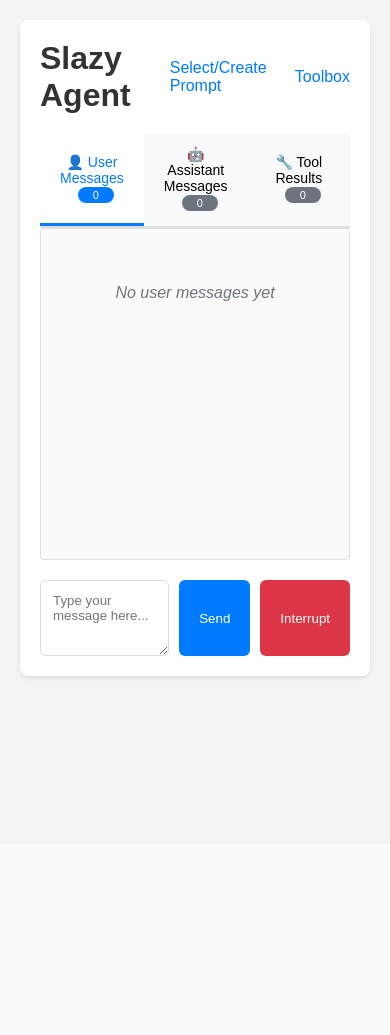
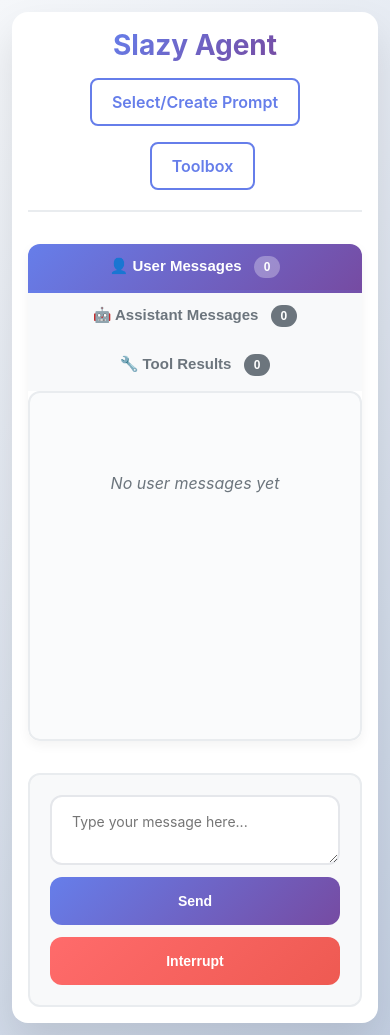
Before and after one commit to Sambosis/Slaze, a Python web app: template templates/index.html in a window 390 px wide. Before the commit the page ends 680 px from the top, so only its background shows below. Run offline with Jinja, Linux system fonts and the light colour scheme; the template is opened without the code that fills it, so the values that code supplies are empty; some libraries are stand-ins or nearby versions.

Commit message:
Refactor UI with modern design, improved responsiveness, and enhanced styling
Co-authored-by: sambosis <sambosis@gmail.com>

```diff
--- a/templates/index.html
+++ b/templates/index.html
@@ -6,123 +6,276 @@
     <title>Slazy Agent</title>
     <script src="https://cdnjs.cloudflare.com/ajax/libs/socket.io/4.0.0/socket.io.js"></script>
     <style>
-        body { font-family: sans-serif; margin: 0; padding: 20px; background-color: #f4f4f4; }
-        .container { max-width: 900px; margin: auto; background: white; padding: 20px; border-radius: 8px; box-shadow: 0 2px 4px rgba(0,0,0,0.1); }
+        * {
+            box-sizing: border-box;
+        }
+
+        body {
+            font-family: -apple-system, BlinkMacSystemFont, 'Segoe UI', Roboto, sans-serif;
+            margin: 0;
+            padding: 20px;
+            background: linear-gradient(135deg, #f5f7fa 0%, #c3cfe2 100%);
+            min-height: 100vh;
+        }
+
+        .container {
+            max-width: 1000px;
+            margin: auto;
+            background: white;
+            padding: 24px;
+            border-radius: 16px;
+            box-shadow: 0 20px 40px rgba(0, 0, 0, 0.1);
+        }
+
+        /* Header styles */
+        .header {
+            display: flex;
+            justify-content: space-between;
+            align-items: center;
+            margin-bottom: 32px;
+            padding-bottom: 20px;
+            border-bottom: 2px solid #e9ecef;
+        }
+
+        .header h1 {
+            margin: 0;
+            color: #2d3748;
+            font-size: 32px;
+            font-weight: 700;
+            background: linear-gradient(135deg, #667eea 0%, #764ba2 100%);
+            -webkit-background-clip: text;
+            -webkit-text-fill-color: transparent;
+            background-clip: text;
+        }
+
+        .header a {
+            text-decoration: none;
+            color: #667eea;
+            font-weight: 600;
+            padding: 12px 20px;
+            border: 2px solid #667eea;
+            border-radius: 8px;
+            transition: all 0.3s ease;
+            display: inline-flex;
+            align-items: center;
+            gap: 8px;
+        }
+
+        .header a:hover {
+            background: linear-gradient(135deg, #667eea 0%, #764ba2 100%);
+            color: white;
+            transform: translateY(-2px);
+            box-shadow: 0 6px 16px rgba(102, 126, 234, 0.3);
+        }
 
         /* Tab styles */
-        .tab-container { margin-bottom: 20px; }
-        .tab-buttons { display: flex; border-bottom: 2px solid #ddd; margin-bottom: 0; }
+        .tab-container {
+            margin-bottom: 32px;
+            background: white;
+            border-radius: 12px;
+            box-shadow: 0 4px 12px rgba(0, 0, 0, 0.05);
+            overflow: hidden;
+        }
+
+        .tab-buttons {
+            display: flex;
+            margin: 0;
+            background: #f8f9fa;
+        }
+
         .tab-button {
             flex: 1;
-            padding: 12px 20px;
-            background-color: #f8f9fa;
+            padding: 16px 24px;
+            background: transparent;
             border: none;
             border-bottom: 3px solid transparent;
             cursor: pointer;
-            font-size: 14px;
-            font-weight: 500;
+            font-size: 15px;
+            font-weight: 600;
             transition: all 0.3s ease;
             position: relative;
+            color: #6c757d;
         }
-        .tab-button:hover { background-color: #e9ecef; }
+
+        .tab-button:hover {
+            background: rgba(102, 126, 234, 0.1);
+            color: #667eea;
+        }
+
         .tab-button.active {
-            background-color: white;
-            border-bottom-color: #007bff;
-            color: #007bff;
+            background: linear-gradient(135deg, #667eea 0%, #764ba2 100%);
+            color: white;
+            border-bottom-color: transparent;
         }
+
         .tab-button .badge {
-            background-color: #6c757d;
+            background: rgba(255, 255, 255, 0.3);
             color: white;
-            border-radius: 12px;
-            padding: 2px 8px;
-            font-size: 11px;
+            border-radius: 16px;
+            padding: 4px 10px;
+            font-size: 12px;
             margin-left: 8px;
-            min-width: 20px;
+            min-width: 24px;
             text-align: center;
             display: inline-block;
+            font-weight: 600;
         }
-        .tab-button.active .badge { background-color: #007bff; }
 
-        .tab-content { display: none; }
-        .tab-content.active { display: block; }
+        .tab-button:not(.active) .badge {
+            background: #6c757d;
+            color: white;
+        }
+
+        .tab-content {
+            display: none;
+        }
+
+        .tab-content.active {
+            display: block;
+        }
 
         .messages {
-            border: 1px solid #ddd;
-            padding: 15px;
-            min-height: 300px;
+            border: 2px solid #e9ecef;
+            padding: 20px;
+            min-height: 350px;
             max-height: 600px;
             overflow-y: auto;
-            background-color: #fafafa;
-            border-radius: 4px;
+            background: #fafbfc;
+            border-radius: 12px;
+            position: relative;
         }
+
         .message {
-            margin-bottom: 15px;
-            padding: 12px;
-            border-radius: 8px;
-            box-shadow: 0 1px 3px rgba(0,0,0,0.1);
+            margin-bottom: 16px;
+            padding: 16px 20px;
+            border-radius: 12px;
+            box-shadow: 0 2px 8px rgba(0, 0, 0, 0.08);
+            position: relative;
+            animation: slideIn 0.3s ease-out;
         }
+
+        @keyframes slideIn {
+            from {
+                opacity: 0;
+                transform: translateY(10px);
+            }
+            to {
+                opacity: 1;
+                transform: translateY(0);
+            }
+        }
+
         .user-message {
-            background-color: #dcf8c6;
+            background: linear-gradient(135deg, #a8e6cf 0%, #88d8a3 100%);
+            color: #2d5a3d;
             text-align: right;
             margin-left: 20%;
+            border-left: 4px solid #66bb6a;
         }
+
         .assistant-message {
-            background-color: #e3f2fd;
+            background: linear-gradient(135deg, #e3f2fd 0%, #bbdefb 100%);
+            color: #1565c0;
             text-align: left;
             margin-right: 20%;
+            border-left: 4px solid #42a5f5;
         }
+
         .tool-message {
-            background-color: #fff3e0;
+            background: linear-gradient(135deg, #fff3e0 0%, #ffe0b2 100%);
+            color: #e65100;
             text-align: left;
-            font-family: 'Courier New', monospace;
+            font-family: 'SF Mono', Monaco, 'Cascadia Code', 'Roboto Mono', Consolas, 'Courier New', monospace;
             white-space: pre-wrap;
             font-size: 13px;
             margin-right: 10%;
+            border-left: 4px solid #ff9800;
         }
+
         .empty-state {
             text-align: center;
             color: #6c757d;
             font-style: italic;
-            padding: 40px 20px;
+            padding: 60px 20px;
+            font-size: 16px;
         }
 
-        .input-area { display: flex; gap: 10px; margin-top: 15px; }
+        /* Input area styles */
+        .input-area {
+            display: flex;
+            gap: 16px;
+            margin-top: 24px;
+            padding: 20px;
+            background: #f8f9fa;
+            border-radius: 12px;
+            border: 2px solid #e9ecef;
+        }
+
         .input-area textarea {
             flex-grow: 1;
-            padding: 12px;
-            border: 1px solid #ddd;
-            border-radius: 6px;
+            padding: 16px 20px;
+            border: 2px solid #e5e7eb;
+            border-radius: 12px;
             resize: vertical;
-            min-height: 50px;
+            min-height: 60px;
             font-family: inherit;
+            font-size: 14px;
+            transition: all 0.3s ease;
+            background: white;
         }
+
+        .input-area textarea:focus {
+            outline: none;
+            border-color: #667eea;
+            box-shadow: 0 0 0 3px rgba(102, 126, 234, 0.1);
+        }
+
         .input-area button {
-            padding: 12px 20px;
-            background-color: #007bff;
+            padding: 16px 24px;
+            border: none;
+            border-radius: 12px;
+            cursor: pointer;
+            font-weight: 600;
+            font-size: 14px;
+            transition: all 0.3s ease;
+            display: inline-flex;
+            align-items: center;
+            gap: 8px;
+            min-width: 100px;
+            justify-content: center;
+        }
+
+        .input-area button:first-of-type {
+            background: linear-gradient(135deg, #667eea 0%, #764ba2 100%);
             color: white;
-            border: none;
-            border-radius: 6px;
-            cursor: pointer;
-            font-weight: 500;
         }
-        .input-area button:hover { background-color: #0056b3; }
-        .input-area button:last-child { background-color: #dc3545; }
-        .input-area button:last-child:hover { background-color: #c82333; }
 
-        .header { display: flex; justify-content: space-between; align-items: center; margin-bottom: 20px; }
-        .header h1 { margin: 0; color: #333; }
-        .header a { text-decoration: none; color: #007bff; font-weight: 500; }
-        .header a:hover { text-decoration: underline; }
+        .input-area button:first-of-type:hover {
+            transform: translateY(-2px);
+            box-shadow: 0 6px 16px rgba(102, 126, 234, 0.4);
+        }
+
+        .input-area button:last-child {
+            background: linear-gradient(135deg, #ff6b6b 0%, #ee5a52 100%);
+            color: white;
+        }
+
+        .input-area button:last-child:hover {
+            transform: translateY(-2px);
+            box-shadow: 0 6px 16px rgba(255, 107, 107, 0.4);
+        }
 
         #agent_prompt_area {
-            margin: 15px 0;
-            padding: 12px;
-            background-color: #fff3cd;
-            border: 1px solid #ffeaa7;
-            border-radius: 6px;
+            margin: 20px 0;
+            padding: 16px 20px;
+            background: linear-gradient(135deg, #fff3cd 0%, #ffeaa7 100%);
+            border: 2px solid #ffc107;
+            border-radius: 12px;
             text-align: center;
             display: none;
-            font-weight: 500;
+            font-weight: 600;
+            color: #856404;
+            box-shadow: 0 4px 12px rgba(255, 193, 7, 0.2);
         }
 
         /* Enhanced Modal Styles */
@@ -415,7 +568,48 @@
             overflow-y: auto;
         }
 
+        /* Responsive design */
         @media (max-width: 768px) {
+            body {
+                padding: 12px;
+            }
+
+            .container {
+                padding: 16px;
+            }
+
+            .header {
+                flex-direction: column;
+                gap: 16px;
+                text-align: center;
+            }
+
+            .header h1 {
+                font-size: 28px;
+            }
+
+            .tab-buttons {
+                flex-direction: column;
+            }
+
+            .tab-button {
+                padding: 12px 16px;
+            }
+
+            .input-area {
+                flex-direction: column;
+                gap: 12px;
+            }
+
+            .input-area button {
+                width: 100%;
+            }
+
+            .message {
+                margin-left: 0 !important;
+                margin-right: 0 !important;
+            }
+
             #tool_prompt_modal .modal-content {
                 margin: 4% 16px;
                 max-width: none;
```
